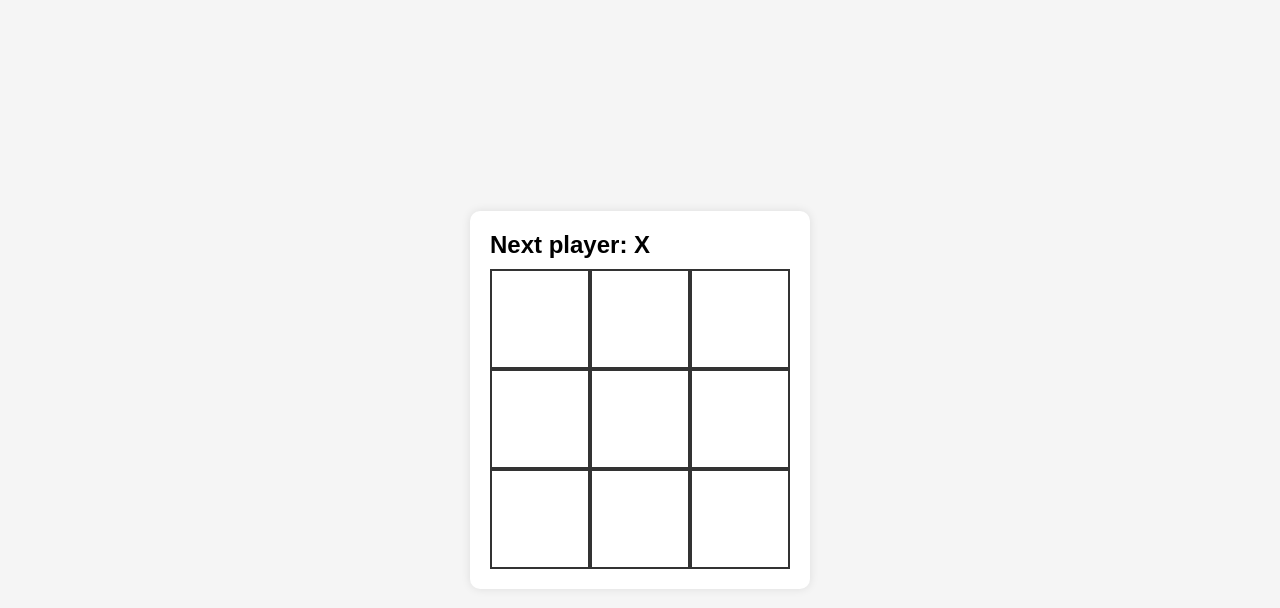
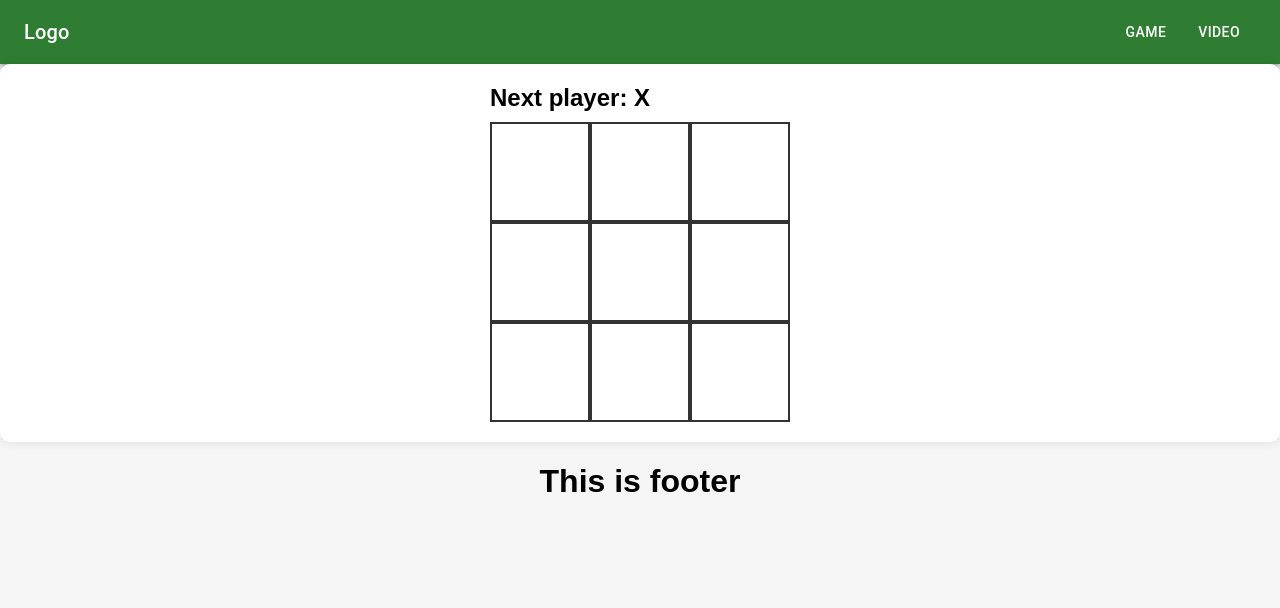
Before and after one commit to aabhushanCD/RelearningReact, a React (Vite) app in the folder relearningReact/: page /game in a window 1280 px wide. Shown: the top 608 px of the page. Built offline with nearby package versions, Linux system fonts and the light colour scheme.

Commit message:
routing file added

```diff
--- a/relearningReact/package.json
+++ b/relearningReact/package.json
@@ -12,10 +12,13 @@
   "dependencies": {
     "@emotion/react": "^11.11.4",
     "@emotion/styled": "^11.11.5",
+    "@fontsource/roboto": "^5.0.13",
+    "@mui/icons-material": "^5.15.20",
     "@mui/material": "^5.15.20",
     "express": "^4.19.2",
     "react": "^18.2.0",
     "react-dom": "^18.2.0",
+    "router": "^1.3.8",
     "socket.io": "^4.7.5"
   },
   "devDependencies": {
@@ -26,6 +29,7 @@
     "eslint-plugin-react": "^7.34.1",
     "eslint-plugin-react-hooks": "^4.6.0",
     "eslint-plugin-react-refresh": "^0.4.6",
+    "react-router-dom": "^6.23.1",
     "vite": "^5.2.0"
   }
 }
--- a/relearningReact/src/App.css
+++ b/relearningReact/src/App.css
@@ -3,10 +3,10 @@
 /* General styles */
 body {
   font-family: "Arial", sans-serif;
-  display: flex;
+
   justify-content: center;
   align-items: center;
-  height: 100vh;
+
   background-color: #f5f5f5;
   margin: 0;
 }
--- a/relearningReact/src/App.jsx
+++ b/relearningReact/src/App.jsx
@@ -1,13 +1,14 @@
-import Video from "./component/VideosList/video";
-import Game from "./component/tic-tac-toe/tic-tac-toe";
+import React from "react";
+
 import "./App.css";
+import ResponsiveAppBar from "./component/header/header";
+
 function App() {
   return (
     <>
-      {/* <Video></Video>; */}
-
-      <Game></Game>
+      <ResponsiveAppBar />
     </>
   );
 }
+
 export default App;
--- a/relearningReact/src/component/VideosList/video.jsx
+++ b/relearningReact/src/component/VideosList/video.jsx
@@ -1,4 +1,6 @@
+import ResponsiveAppBar from "../header/header";
 import VideoList from "./videos";
+import Footer from "../footer/footer";
 export default function Video() {
   const videos = [
     {
@@ -9,10 +11,59 @@ export default function Video() {
       description: "In this video the search box is dancing",
       url: "https://www.shutterstock.com/shutterstock/videos/3525692021/preview/stock-footage-black-background-search-bar-and-online-for-website-information-and-question-with-url-internet.webm",
     },
+    // {
+    //   id: 2,
+    //   video:
+    //     "https://www.shutterstock.com/shutterstock/videos/3525692021/preview/stock-footage-black-background-search-bar-and-online-for-website-information-and-question-with-url-internet.webm",
+    //   title: "Dancing",
+    //   description: "In this video the search box is dancing",
+    //   url: "https://www.shutterstock.com/shutterstock/videos/3525692021/preview/stock-footage-black-background-search-bar-and-online-for-website-information-and-question-with-url-internet.webm",
+    // },
+    // {
+    //   id: 3,
+    //   video:
+    //     "https://www.shutterstock.com/shutterstock/videos/3525692021/preview/stock-footage-black-background-search-bar-and-online-for-website-information-and-question-with-url-internet.webm",
+    //   title: "Dancing",
+    //   description: "In this video the search box is dancing",
+    //   url: "https://www.shutterstock.com/shutterstock/videos/3525692021/preview/stock-footage-black-background-search-bar-and-online-for-website-information-and-question-with-url-internet.webm",
+    // },
+    // {
+    //   id: 4,
+    //   video:
+    //     "https://www.shutterstock.com/shutterstock/videos/3525692021/preview/stock-footage-black-background-search-bar-and-online-for-website-information-and-question-with-url-internet.webm",
+    //   title: "Dancing",
+    //   description: "In this video the search box is dancing",
+    //   url: "https://www.shutterstock.com/shutterstock/videos/3525692021/preview/stock-footage-black-background-search-bar-and-online-for-website-information-and-question-with-url-internet.webm",
+    // },
+    // {
+    //   id: 5,
+    //   video:
+    //     "https://www.shutterstock.com/shutterstock/videos/3525692021/preview/stock-footage-black-background-search-bar-and-online-for-website-information-and-question-with-url-internet.webm",
+    //   title: "Dancing",
+    //   description: "In this video the search box is dancing",
+    //   url: "https://www.shutterstock.com/shutterstock/videos/3525692021/preview/stock-footage-black-background-search-bar-and-online-for-website-information-and-question-with-url-internet.webm",
+    // },
+    // {
+    //   id: 6,
+    //   video:
+    //     "https://www.shutterstock.com/shutterstock/videos/3525692021/preview/stock-footage-black-background-search-bar-and-online-for-website-information-and-question-with-url-internet.webm",
+    //   title: "Dancing",
+    //   description: "In this video the search box is dancing",
+    //   url: "https://www.shutterstock.com/shutterstock/videos/3525692021/preview/stock-footage-black-background-search-bar-and-online-for-website-information-and-question-with-url-internet.webm",
+    // },
+    // {
+    //   id: 7,
+    //   video:
+    //     "https://www.shutterstock.com/shutterstock/videos/3525692021/preview/stock-footage-black-background-search-bar-and-online-for-website-information-and-question-with-url-internet.webm",
+    //   title: "Dancing",
+    //   description: "In this video the search box is dancing",
+    //   url: "https://www.shutterstock.com/shutterstock/videos/3525692021/preview/stock-footage-black-background-search-bar-and-online-for-website-information-and-question-with-url-internet.webm",
+    // },
   ];
 
   return (
     <>
+      <ResponsiveAppBar />
       <div
         style={{
           display: "flex",
@@ -23,6 +74,7 @@ export default function Video() {
       >
         <VideoList videos={videos} emptyHeading={""}></VideoList>
       </div>
+      <Footer></Footer>
     </>
   );
 }
--- a/relearningReact/src/component/footer/footer.jsx
+++ b/relearningReact/src/component/footer/footer.jsx
@@ -1,10 +1,13 @@
-import style from "./footer.module.css";
-const Footer = () => {
+import { Box } from "@mui/material";
+
+function Footer() {
   return (
     <>
-      <div className="style.footer">This is footer section</div>
+      <Box sx={{display:"flex", justifyContent:"center", }}>
+        <h1>This is footer</h1>
+      </Box>
     </>
   );
-};
+}
 
 export default Footer;
--- a/relearningReact/src/component/header/header.jsx
+++ b/relearningReact/src/component/header/header.jsx
@@ -1,15 +1,57 @@
-import { Server } from "socket.io";
-import "./header.module.css";
-export default function Socket() {
+import * as React from "react";
+import AppBar from "@mui/material/AppBar";
+import Box from "@mui/material/Box";
+import Toolbar from "@mui/material/Toolbar";
+import Typography from "@mui/material/Typography";
+import { Button } from "@mui/material";
+import { useNavigate } from "react-router-dom";
+function ResponsiveAppBar() {
+  const navigate = useNavigate();
+
+  function handleClick(path) {
+    navigate(`/${path}`);
+  }
+
   return (
-    <>
-      <ul id="messages"></ul>
-      <form id="form" action="">
-        <input id="input" autocomplete="off" />
-        <button>Send</button>
+    <AppBar position="static" color="success">
+      <Toolbar>
+        <Box
+          sx={{
+            display: "flex",
+            justifyContent: "space-between",
+            width: "100%",
+            alignItems: "center",
+          }}
+        >
+          <Typography
+            variant="h6"
+            component="div"
+            sx={{ flexGrow: 1 }}
+            onClick={() => handleClick("")}
+          >
+            Logo
+          </Typography>
 
-        <button class="">Disconnect</button>
-      </form>
-    </>
+          <Box sx={{ display: "flex" }}>
+            <Button
+              variant="h6"
+              component="div"
+              onClick={() => handleClick("game")}
+            >
+              Game
+            </Button>
+            <Button
+              variant="h6"
+              component="div"
+              onClick={() => handleClick("Video")}
+            >
+              Video
+            </Button>
+          </Box>
+        </Box>
+      </Toolbar>
+    </AppBar>
   );
 }
+
+export default ResponsiveAppBar;
--- /dev/null
+++ b/relearningReact/src/component/router.jsx
@@ -0,0 +1,19 @@
+import { BrowserRouter, Route, Routes } from "react-router-dom";
+import Game from "./tic-tac-toe/tic-tac-toe";
+import Video from "./VideosList/video";
+import App from "../App";
+function Routers() {
+  return (
+    <>
+      <BrowserRouter>
+        <Routes>
+          <Route path="/" element={<App />} />
+          <Route path="/game" element={<Game />} />
+          <Route path="/video" element={<Video />} />
+        </Routes>
+      </BrowserRouter>
+    </>
+  );
+}
+
+export default Routers;
--- a/relearningReact/src/component/tic-tac-toe/tic-tac-toe.jsx
+++ b/relearningReact/src/component/tic-tac-toe/tic-tac-toe.jsx
@@ -1,8 +1,8 @@
 import { useState } from "react";
 import "../../App.css";
-
+import ResponsiveAppBar from "../header/header";
+import Footer from "../footer/footer";
 function Square({ value, onSquareClick }) {
-  console.log(value);
   return (
     <button className="square" onClick={onSquareClick}>
       {value}
@@ -85,14 +85,23 @@ export default function Game() {
   });
 
   return (
-    <div className="game">
-      <div className="game-board">
-        <Board xIsNext={xIsNext} squares={currentSquares} onPlay={handlePlay} />
-      </div>
-      {/* <div className="game-info">
+    <>
+      {" "}
+      <ResponsiveAppBar />
+      <div className="game">
+        <div className="game-board">
+          <Board
+            xIsNext={xIsNext}
+            squares={currentSquares}
+            onPlay={handlePlay}
+          />
+        </div>
+        {/* <div className="game-info">
         <ol>{moves}</ol>
       </div> */}
-    </div>
+      </div>
+      <Footer></Footer>
+    </>
   );
 }
 
--- a/relearningReact/src/main.jsx
+++ b/relearningReact/src/main.jsx
@@ -1,10 +1,12 @@
-import React from 'react'
-import ReactDOM from 'react-dom/client'
-import App from './App.jsx'
+import React from "react";
+import ReactDOM from "react-dom/client";
+import App from "./App.jsx";
+import Routers from "./component/router.jsx";
 
-
-ReactDOM.createRoot(document.getElementById('root')).render(
+ReactDOM.createRoot(document.getElementById("root")).render(
   <React.StrictMode>
-    <App />
-  </React.StrictMode>,
-)
+    <Routers>
+      <App />
+    </Routers>
+  </React.StrictMode>
+);
```
Also changed, not shown: 1 other file (tests, documents, lock files or other folders).
